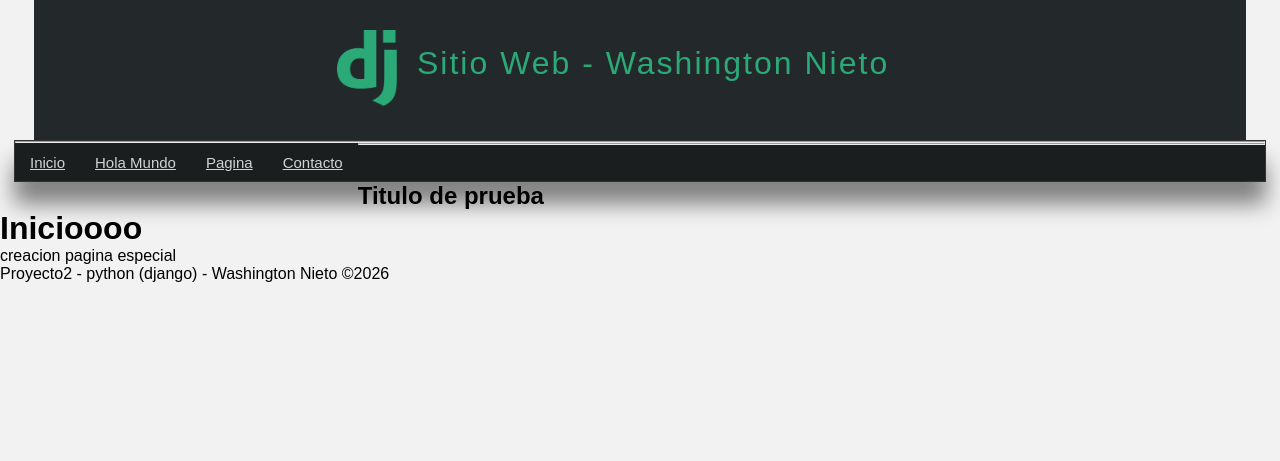
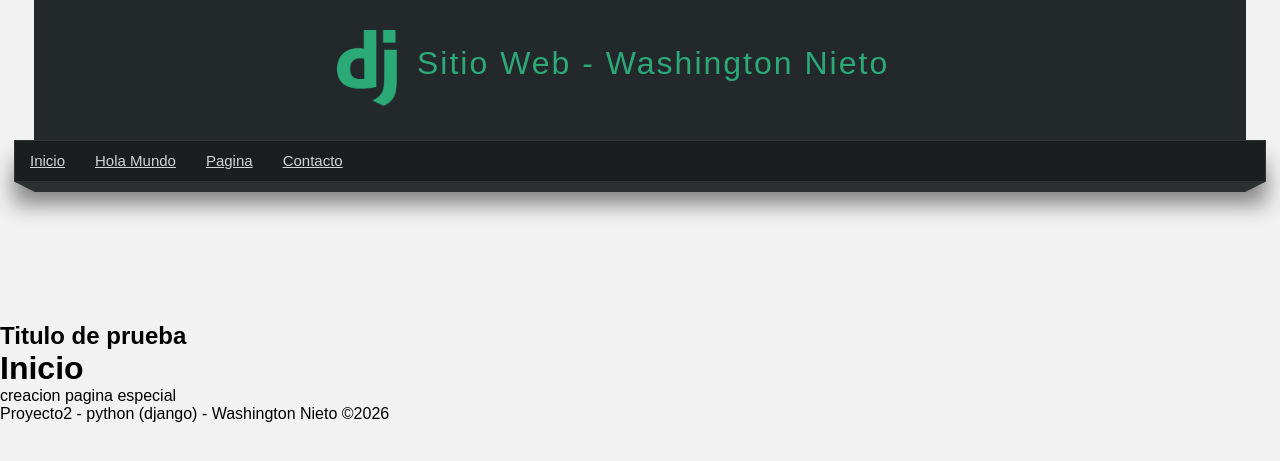
Before and after one commit to WashingtonNieto/Proyecto2, a Django app: page /index/ in a window 1280 px wide. Shown: the top 461 px of the page. Run offline with Django 5.2, Linux system fonts and the light colour scheme.

Commit message:
Actualizacion nav

```diff
--- a/MiAplicacion/static/css/style.css
+++ b/MiAplicacion/static/css/style.css
@@ -76,3 +76,32 @@
     color:white;
     transition: all 300ms;
 }
+
+.barra{
+    width: 1250px;
+    margin: 0px auto;
+    margin-bottom: 140px;
+
+}
+
+.esquina-izquierda{
+    display: block;
+    border-left: 20px solid transparent;
+    border-top: 10px solid #2B2F30;
+    float: left;
+}
+
+.esquina-derecha{
+    display: block;
+    border-right: 20px solid transparent;
+    border-top: 10px solid #2B2F30;
+    float: right;
+}
+
+.relleno-barra{
+    display: block;
+    width: 1210px;
+    height: 10px;
+    background: #2B2F30;
+    float: left;
+}
--- a/MiAplicacion/templates/index.html
+++ b/MiAplicacion/templates/index.html
@@ -5,6 +5,6 @@
     {% endblock%}
 
     {% block content %}
-        <h1>Inicioooo</h1>
+        <h1>Inicio</h1>
         <p>creacion pagina especial</p>
     {% endblock%}
--- a/MiAplicacion/templates/layout.html
+++ b/MiAplicacion/templates/layout.html
@@ -21,7 +21,6 @@
       </div>
     </header>
     <nav>
-      <hr />
       <ul>
         <li>
           <a href="/index">Inicio</a>
@@ -36,8 +35,14 @@
           <a href="/contacto">Contacto</a>
         </li>
       </ul>
-      <hr />
     </nav>
+
+    <div class="barra">
+        <span class="esquina-izquierda"></span>
+        <span class="relleno-barra"></span>
+        <span class="esquina-derecha"></span>
+
+    </div>
 
     <div id="content">
         <h2 class="title">Titulo de prueba</h2>
```
